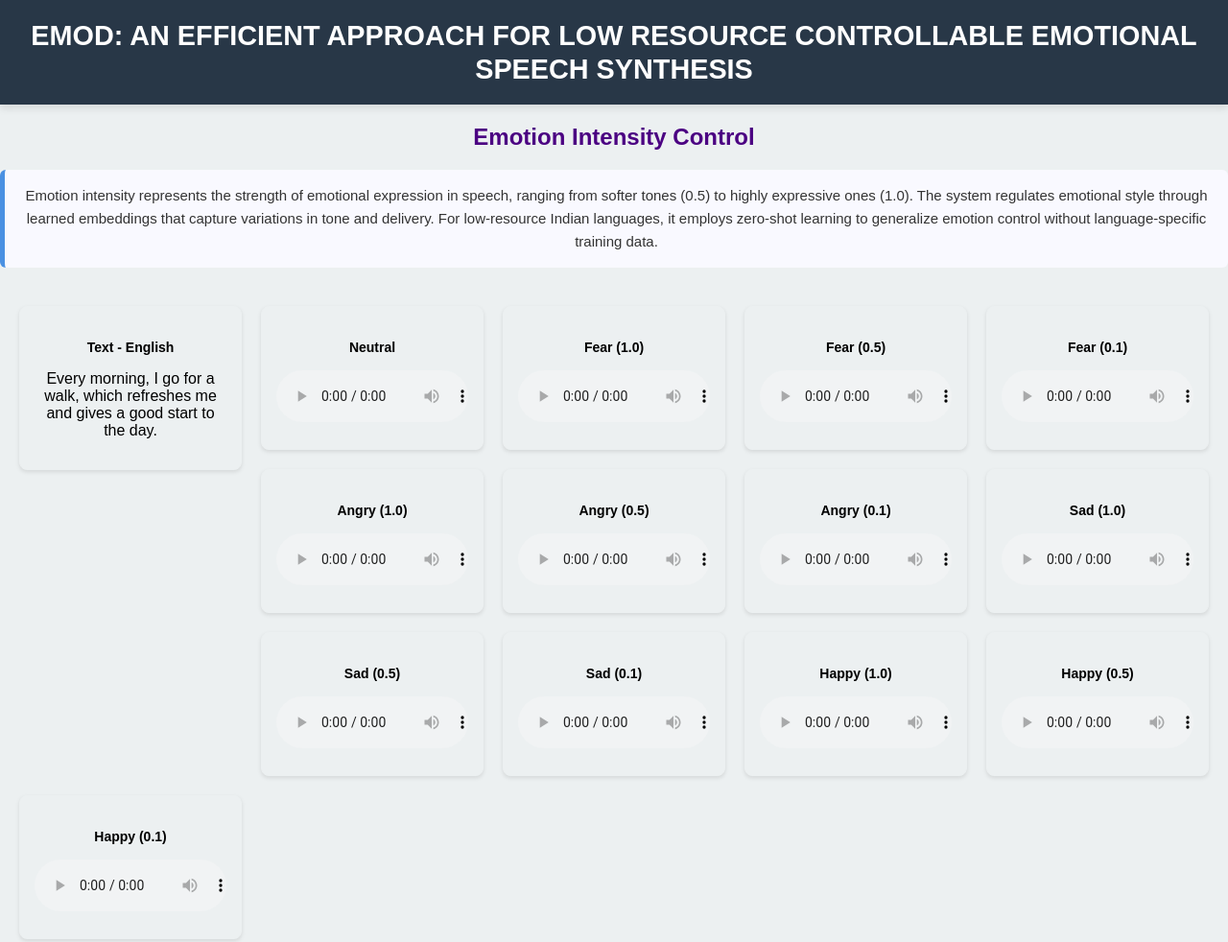
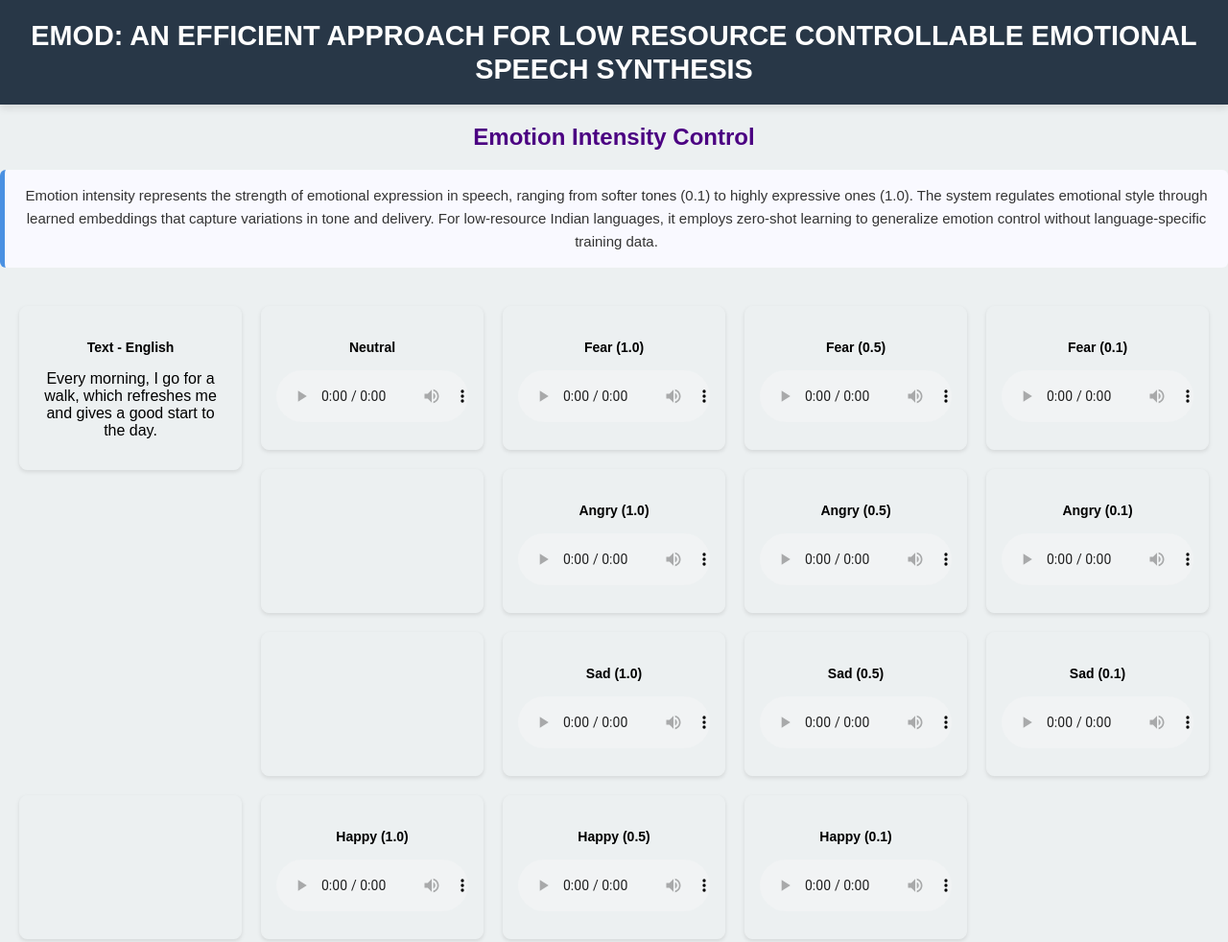
Before and after one commit to NN-Project-2/Emotion-TTS-web, a plain HTML site: page index.html in a window 1280 px wide. Shown: the top 982 px of the page at 96% size. Drawn offline with Linux system fonts and the light colour scheme.

Commit message:
Update index.html

```diff
--- a/index.html
+++ b/index.html
@@ -24,7 +24,7 @@
   color: #333;
 ">
 
-  Emotion intensity represents the strength of emotional expression in speech, ranging from softer tones (0.5) to highly expressive ones (1.0). The system regulates emotional style through learned embeddings that capture variations in tone and delivery. For low-resource Indian languages, it employs zero-shot learning to generalize emotion control without language-specific training data.
+  Emotion intensity represents the strength of emotional expression in speech, ranging from softer tones (0.1) to highly expressive ones (1.0). The system regulates emotional style through learned embeddings that capture variations in tone and delivery. For low-resource Indian languages, it employs zero-shot learning to generalize emotion control without language-specific training data.
 </div>
 <section>
   <div class="grid-container">
@@ -64,6 +64,8 @@
     </div>
 
     <!-- Row 2 -->
+    <div class="grid-item placeholder"></div> <!-- keeps grid alignment -->
+
     <div class="grid-item">
       <h4>Angry (1.0)</h4>
       <audio controls>
@@ -84,6 +86,9 @@
         <source src="assets/audio/update/tested/English_Angry_0.1.wav" type="audio/wav">
       </audio>
     </div>
+
+    <!-- Row 3 -->
+    <div class="grid-item placeholder"></div>
 
     <div class="grid-item">
       <h4>Sad (1.0)</h4>
@@ -106,7 +111,9 @@
       </audio>
     </div>
 
-    <!-- Row 3 -->
+    <!-- Row 4 -->
+    <div class="grid-item placeholder"></div>
+
     <div class="grid-item">
       <h4>Happy (1.0)</h4>
       <audio controls>
@@ -130,6 +137,7 @@
 
   </div>
 </section>
+
 
 <section>
   <div class="grid-container">
```
